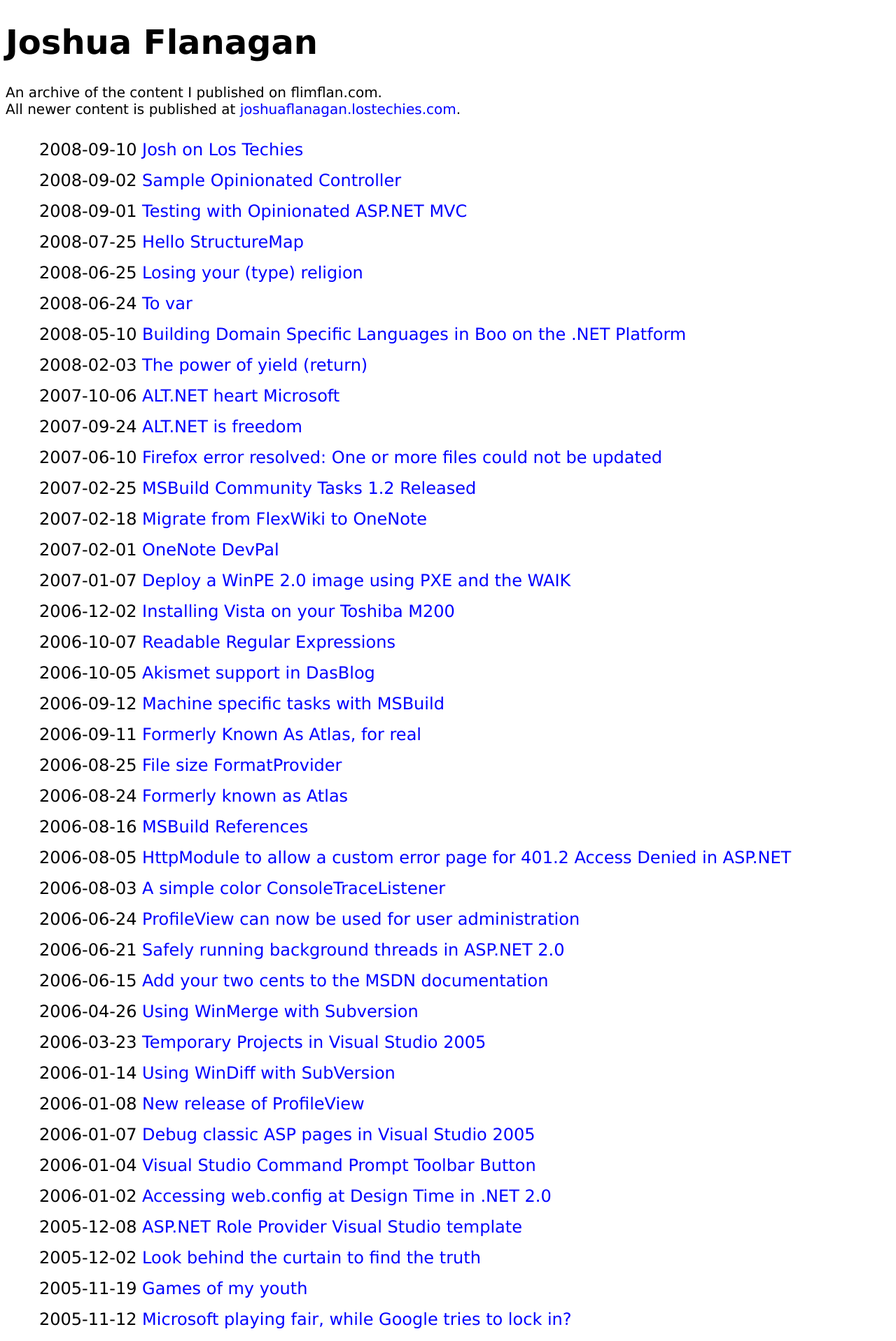
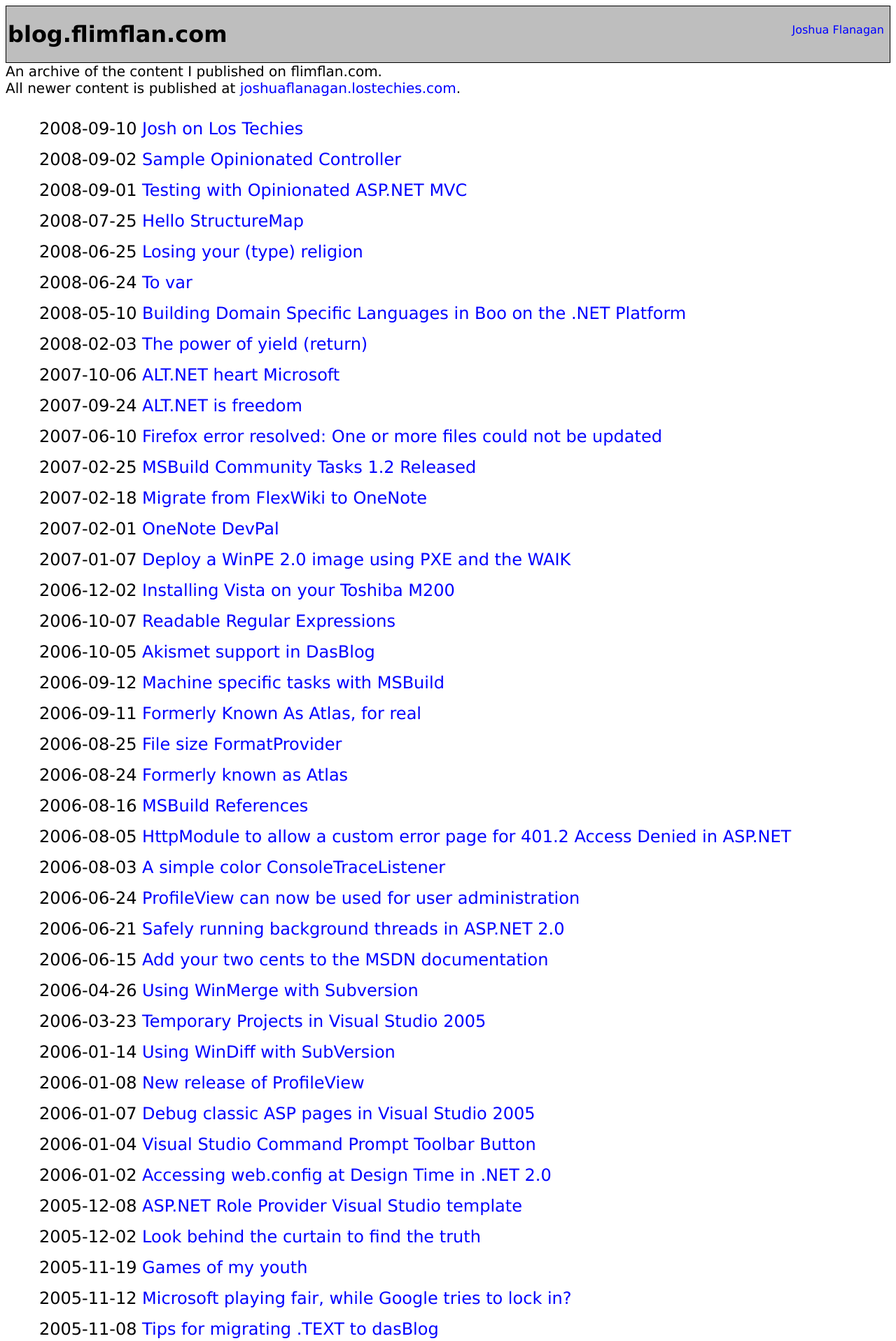
Before and after one commit to flimflan/flimflan.github.com, a Jekyll site: the page built from index.html, in a window 1280 px wide. Shown: the top 1917 px of the page at 70% size. Built offline with Jekyll 4.4.1, drawn with Linux system fonts in a browser that asks for light colours.

Commit message:
Create a header bar with title and link to vanity site

```diff
--- a/_layouts/post.html
+++ b/_layouts/post.html
@@ -2,7 +2,7 @@
 layout: site
 ---
 <div>
-<a href="/">Home</a>
+<a href="/">Article Index</a>
 </div>
 <div class="post-body">
 {{content}}
--- a/_layouts/site.html
+++ b/_layouts/site.html
@@ -13,5 +13,11 @@
 </script>
 </head>
 <body>
+  <div id="header">
+    <h1>blog.flimflan.com</h1>
+    <ul id="vanity-list">
+      <li><a href="http://www.joshuaflanagan.com">Joshua Flanagan</a></li>
+    </ul>
+  </div>
 {{ content }}
 </body>
--- a/assets/site.css
+++ b/assets/site.css
@@ -11,7 +11,7 @@
 .home {
   font-size: 18pt;
 }
-.home li {
+.home li, #header li {
   list-style: none;
   padding: 8px;
 }
@@ -23,7 +23,7 @@
   border: solid 1px #d0d0d0;
 }
 .comment-section {
-  width: 600px;
+  max-width: 50em;
 }
 
 .post-body {
@@ -41,9 +41,24 @@
 }
 
 .owner-comment {
-  background-color: lightblue;
+  background-color: #FFFF90;
 }
 
-.comment_author {
-  font-size: smaller;
+.comment-author {
+  margin-top: 1em;
 }
+
+#header {
+  height: 5em;
+  position:relative;
+  background-color: #bebebe;
+  border: thin solid #000;
+}
+#header h1 {
+  position:absolute;
+  left: 2px;
+}
+#vanity-list {
+  right: 0;
+  position: absolute;
+}
--- a/index.html
+++ b/index.html
@@ -3,7 +3,6 @@
 layout: site
 ---
 <div class="home">
-<h1>Joshua Flanagan</h1>
 <div style="font-size:smaller">
 An archive of the content I published on flimflan.com.
 <br>All newer content is published at
```
